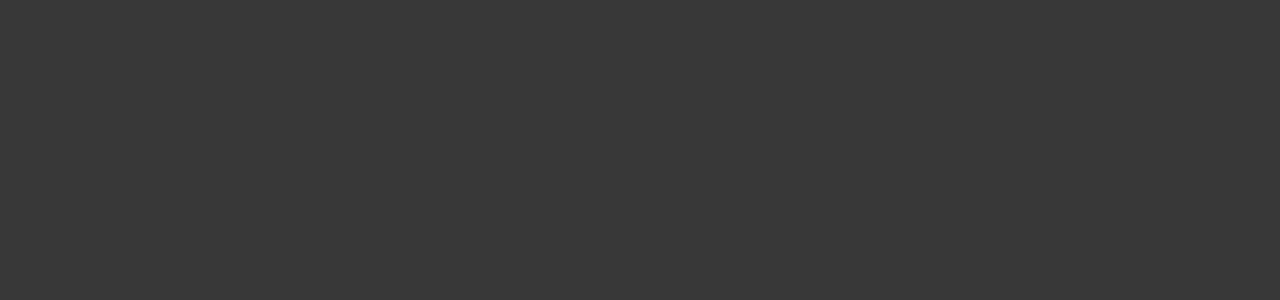
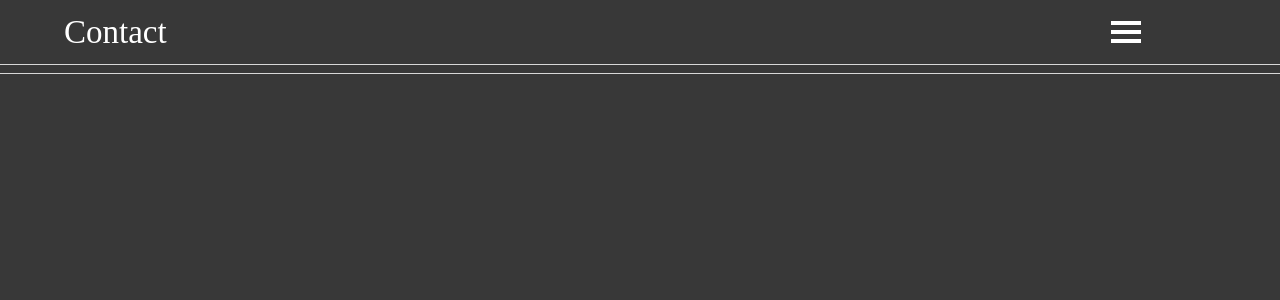
Before and after one commit to devbacon/Portfolio, a React (Create React App) app: page /contact in a window 1280 px wide. Shown: the top 300 px of the page. Built offline with nearby package versions, Linux system fonts and the light colour scheme.

Commit message:
Contact.js - added Header component

```diff
--- a/src/Contact/Contact.js
+++ b/src/Contact/Contact.js
@@ -1,10 +1,16 @@
 import React, { Component } from 'react';
+import Header from '../Header/Header.js';
 import './Contact.css';
 
 class Contact extends Component {
   render() {
     return (
-      <div className="Contact"></div>
+      <div className="page-container">
+        <Header title="Contact" navItems={['Home', 'About', 'Projects']} />
+        <div className="page-body">
+
+        </div>
+      </div>
     );
   }
 }
```
